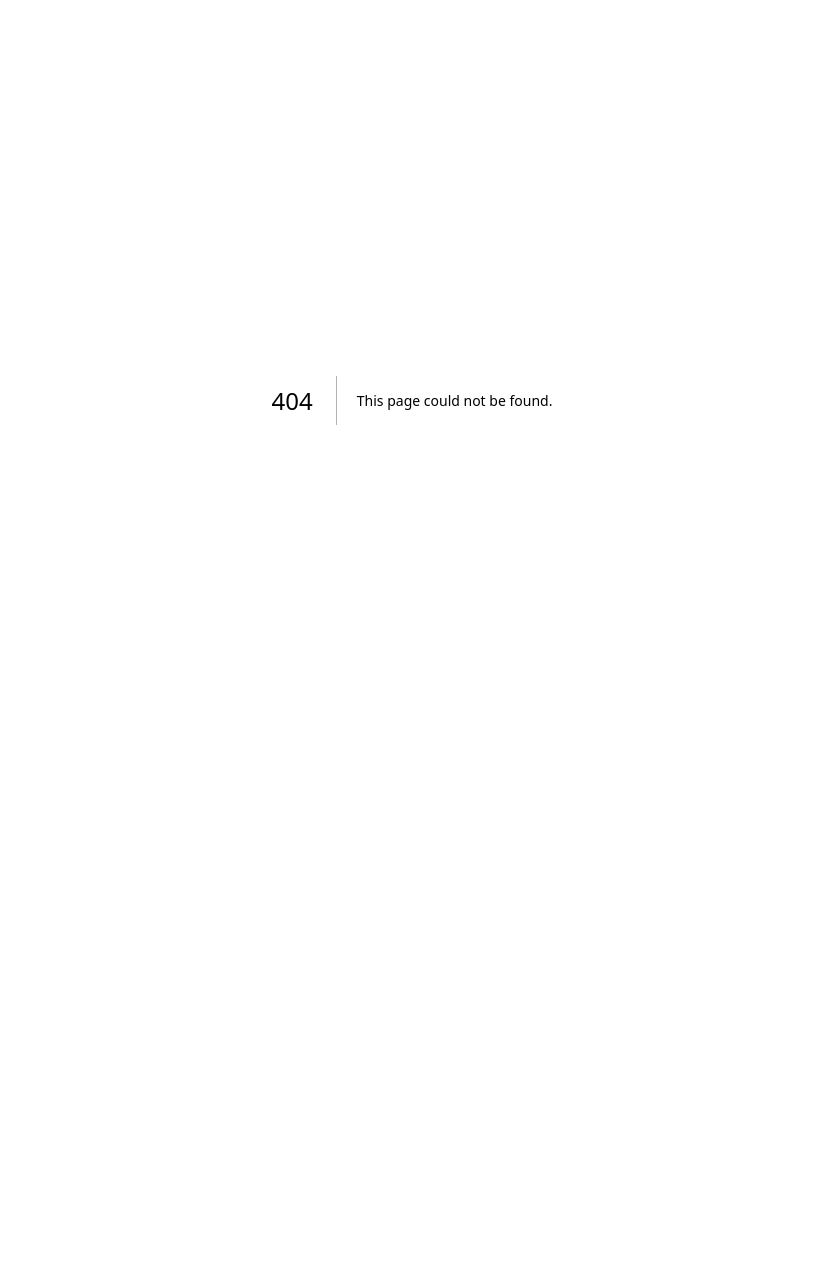
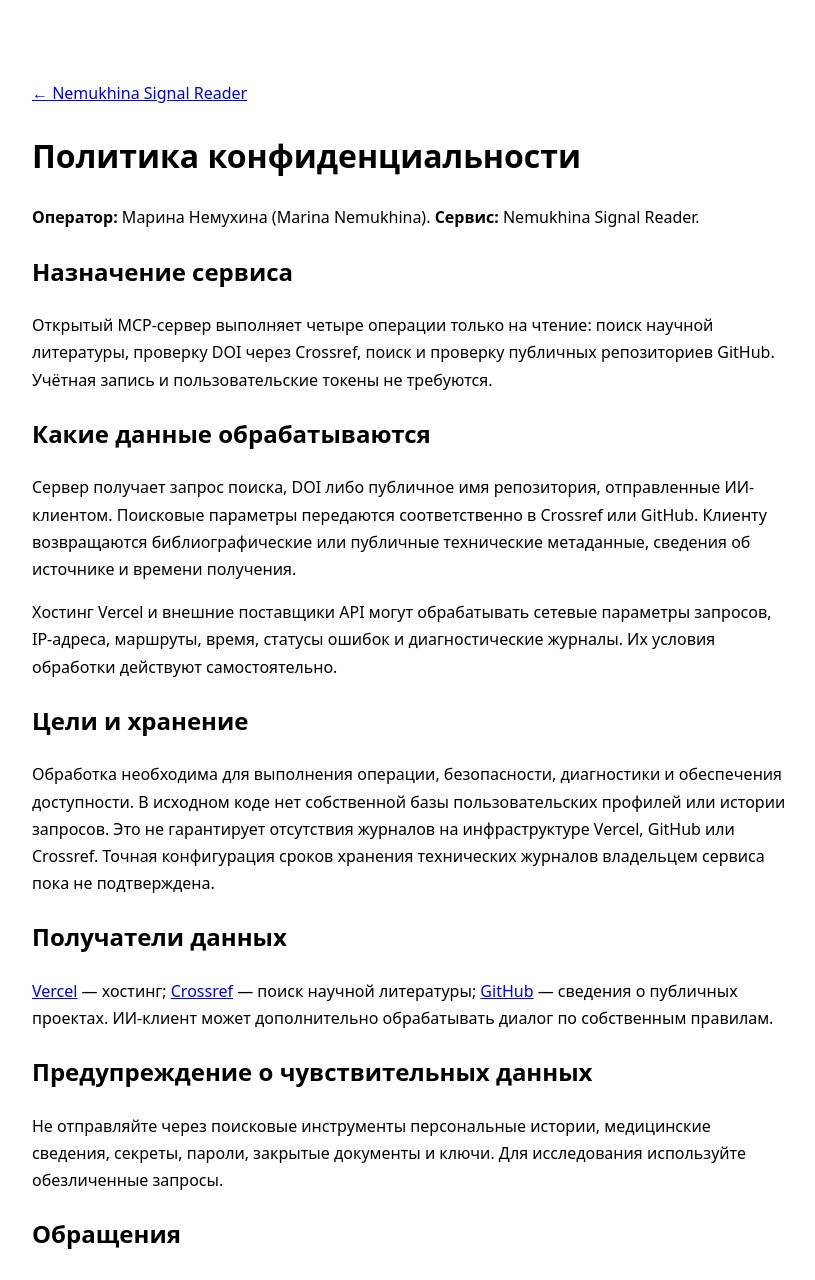
Before and after one commit to marinanemukhina-lgtm/nemukhina-signal-reader, a Next.js app in the folder mcp-server/: page /privacy in a window 1280 px wide. Before the commit this address had no page. Shown: the top 1280 px of the page, without its empty margins (228-1043 px from the left). Before the commit the page ends 800 px from the top, so only its background shows below. Built offline with nearby package versions, Linux system fonts and the light colour scheme.

Commit message:
Add public policy UI: mcp-server/app/privacy/page.tsx

```diff
--- /dev/null
+++ b/mcp-server/app/privacy/page.tsx
@@ -0,0 +1,28 @@
+import type { Metadata } from 'next';
+export const metadata: Metadata = {
+  title: 'Политика конфиденциальности — Nemukhina Signal Reader',
+  description: 'Какие данные обрабатывает публичный MCP-сервер Nemukhina Signal Reader.',
+};
+export default function PrivacyPage() {
+  const link='https://github.com/marinanemukhina-lgtm/nemukhina-signal-reader';
+  return <main style={{fontFamily:'system-ui, sans-serif',maxWidth:760,margin:'5vh auto',padding:24,lineHeight:1.7}}>
+    <p><a href="/">← Nemukhina Signal Reader</a></p>
+    <h1>Политика конфиденциальности</h1>
+    <p><strong>Оператор:</strong> Марина Немухина (Marina Nemukhina). <strong>Сервис:</strong> Nemukhina Signal Reader.</p>
+    <h2>Назначение сервиса</h2>
+    <p>Открытый MCP-сервер выполняет четыре операции только на чтение: поиск научной литературы, проверку DOI через Crossref, поиск и проверку публичных репозиториев GitHub. Учётная запись и пользовательские токены не требуются.</p>
+    <h2>Какие данные обрабатываются</h2>
+    <p>Сервер получает запрос поиска, DOI либо публичное имя репозитория, отправленные ИИ-клиентом. Поисковые параметры передаются соответственно в Crossref или GitHub. Клиенту возвращаются библиографические или публичные технические метаданные, сведения об источнике и времени получения.</p>
+    <p>Хостинг Vercel и внешние поставщики API могут обрабатывать сетевые параметры запросов, IP-адреса, маршруты, время, статусы ошибок и диагностические журналы. Их условия обработки действуют самостоятельно.</p>
+    <h2>Цели и хранение</h2>
+    <p>Обработка необходима для выполнения операции, безопасности, диагностики и обеспечения доступности. В исходном коде нет собственной базы пользовательских профилей или истории запросов. Это не гарантирует отсутствия журналов на инфраструктуре Vercel, GitHub или Crossref. Точная конфигурация сроков хранения технических журналов владельцем сервиса пока не подтверждена.</p>
+    <h2>Получатели данных</h2>
+    <p><a href="https://vercel.com/legal/privacy-policy">Vercel</a> — хостинг; <a href="https://www.crossref.org/privacy/">Crossref</a> — поиск научной литературы; <a href="https://docs.github.com/en/site-policy/privacy-policies/github-general-privacy-statement">GitHub</a> — сведения о публичных проектах. ИИ-клиент может дополнительно обрабатывать диалог по собственным правилам.</p>
+    <h2>Предупреждение о чувствительных данных</h2>
+    <p>Не отправляйте через поисковые инструменты персональные истории, медицинские сведения, секреты, пароли, закрытые документы и ключи. Для исследования используйте обезличенные запросы.</p>
+    <h2>Обращения</h2>
+    <p>Поддержка: <a href={link+'/issues'}>{link}/issues</a>. Не публикуйте личные сведения в открытых задачах GitHub. Для частного обращения сначала разместите обезличенный запрос о безопасном канале связи. Удаление журналов внешних поставщиков регулируется их процедурами.</p>
+    <h2>Изменения</h2>
+    <p>Актуальный текст доступен по адресу этой страницы; версия в открытом репозитории: <a href={link+'/blob/main/PRIVACY.md'}>PRIVACY.md</a>. Дополнительные условия изложены в <a href="/terms">правилах использования</a>.</p>
+  </main>;
+}
```
